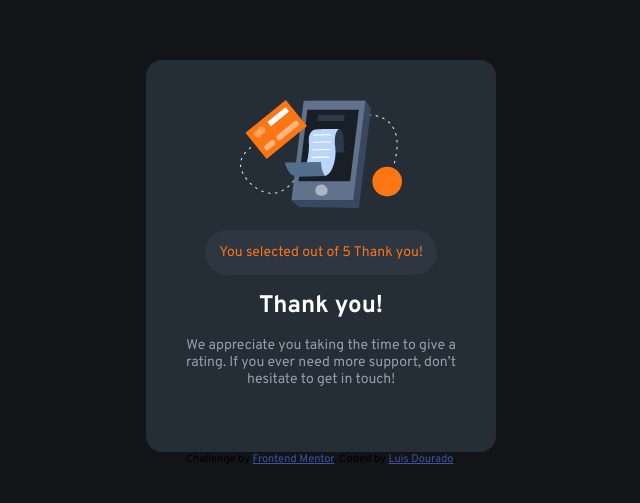
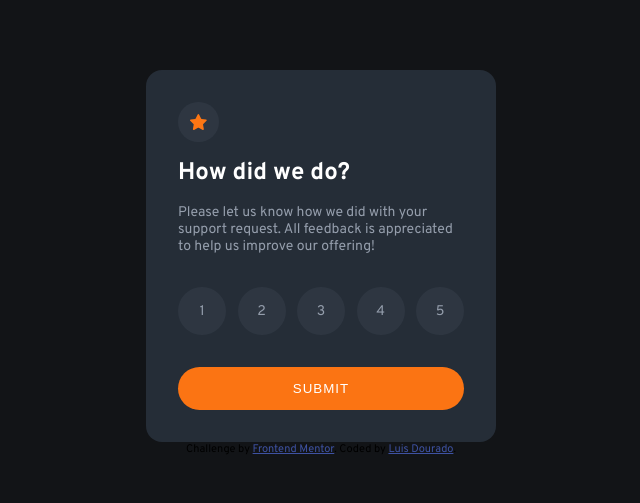
Before and after one commit to L3fd/interactive-rating-component-main, a website: page index.html in a window 1280 px wide. Shown: the part 137-640 px from the top of the page, without its empty margins (319-959 px from the left). Drawn offline with Linux system fonts and the light colour scheme.

Commit message:
feat: link js and finish structure

```diff
--- a/index.html
+++ b/index.html
@@ -28,7 +28,7 @@
 		<div class="container">
 			<div class="card">
 				<!-- Rating state start -->
-				<div class="ratings-card hidden">
+				<div class="ratings-card">
 					<div class="card-icon">
 						<img
 							src="./images/icon-star.svg"
@@ -51,7 +51,7 @@
 				</div>
 				<!-- Rating state end -->
 				<!-- Thank you state start -->
-				<div class="thanks-card">
+				<div class="thanks-card hidden">
 					<img
 						src="./images/illustration-thank-you.svg"
 						alt="Thank you illustration"
@@ -81,5 +81,6 @@
 				>.
 			</div>
 		</div>
+		<script src="./app.js"></script>
 	</body>
 </html>
```
